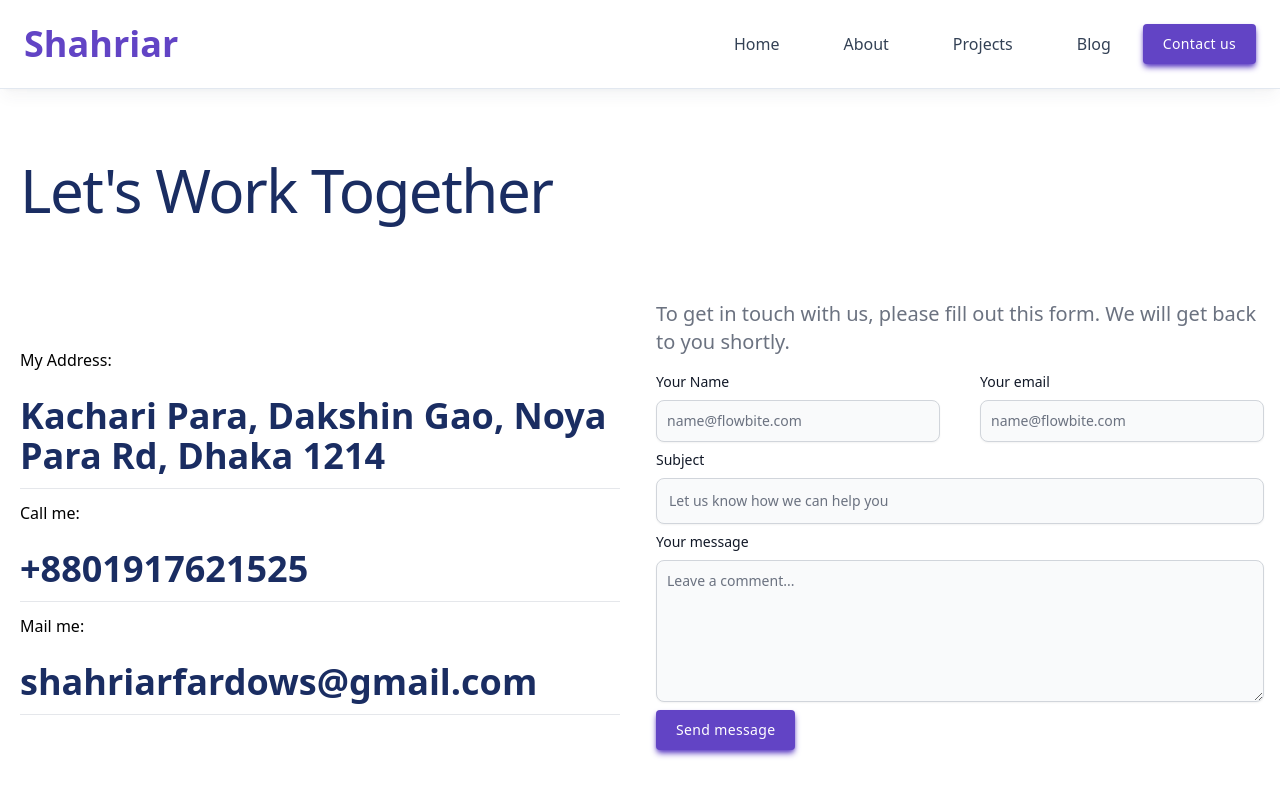
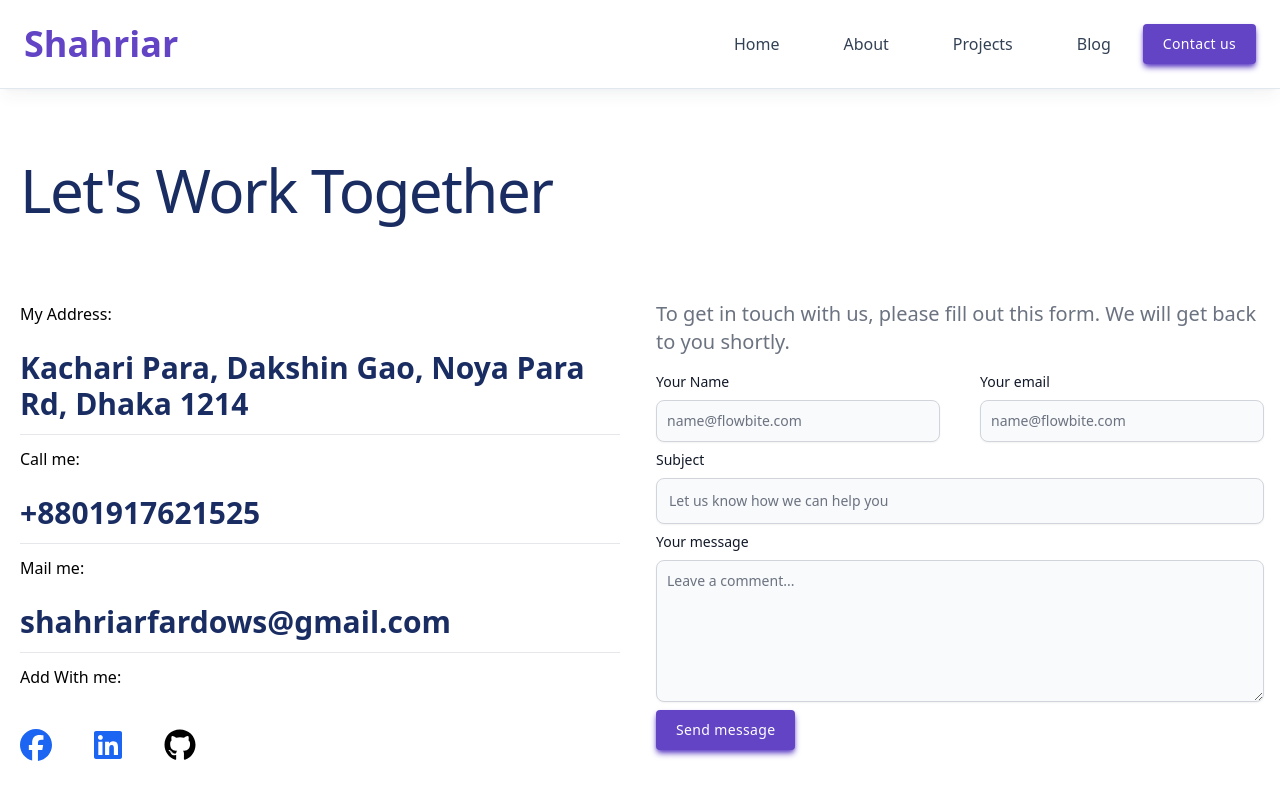
Before and after one commit to Shahriar-Fardows/Shahriar, a React (Vite) app: page /contact in a window 1280 px wide. Shown: the top 800 px of the page. Built offline with nearby package versions, Linux system fonts and the light colour scheme; a web font is replaced by a local one.

Commit message:
site map and robots file add

```diff
--- a/src/Components/Contact/Info.jsx
+++ b/src/Components/Contact/Info.jsx
@@ -1,3 +1,5 @@
+import { FaFacebook, FaGithub, FaLinkedin } from "react-icons/fa6";
+import { Link } from "react-router-dom";
 
 const Info = () => {
     return (
@@ -8,20 +10,49 @@ const Info = () => {
                     <div className="py-10">
                         <div className="px-5">
                             <h5 className="pt-3">My Address:</h5><br />
-                            <h3 className="pb-3 text-lemon-20 font-bold font-play text-2xl md:text-3xl lg:text-4xl">
-                            Kachari Para, Dakshin Gao, Noya Para Rd, Dhaka 1214
+                            <h3 className="pb-3 text-lemon-20 font-bold font-play text-2xl md:text-3xl ">
+                                Kachari Para, Dakshin Gao, Noya Para Rd, Dhaka 1214
                             </h3>
                             <hr />
                             <h5 className="pt-3">Call me:</h5><br />
-                            <h3 className="pb-3 text-lemon-20 font-bold font-play text-2xl md:text-3xl lg:text-4xl">
+                            <h3 className="pb-3 text-lemon-20 font-bold font-play text-2xl md:text-3xl ">
                                 +8801917621525
                             </h3>
                             <hr />
                             <h5 className="pt-3">Mail me:</h5><br />
-                            <h3 className="pb-3 text-lemon-20 font-bold font-play text-2xl md:text-3xl lg:text-4xl">
+                            <h3 className="pb-3 text-lemon-20 font-bold font-play text-2xl md:text-3xl ">
                                 <span>shahriarfardows@gmail.com</span>
                             </h3>
                             <hr />
+                            <h5 className="pt-3">Add With me:</h5><br />
+                            <div className="flex mt-4 gap-10">
+                                <Link
+                                    to="https://www.facebook.com/profile.php?id=100085970036969"
+                                    className="text-blue-600 hover:text-gray-600 dark:text-gray-400 dark:hover:text-gray-200"
+                                    target='_blank'
+                                >
+                                    <span className="sr-only">Facebook</span>
+                                    <FaFacebook className="w-8 h-8" />
+                                </Link>
+                                <Link
+                                    to="https://www.linkedin.com/in/shahriar-fardows/ "
+                                    className="text-blue-600 hover:text-gray-600 dark:text-gray-400 dark:hover:text-gray-200"
+                                    target='_blank'
+                                >
+                                    <span className="sr-only">Linkedin</span>
+                                    <FaLinkedin className="w-8 h-8" />
+                                </Link>
+                                <Link
+                                    to="https://github.com/Shahriar-Fardows"
+                                    className="text-black hover:text-gray-600 dark:text-gray-400 dark:hover:text-gray-200"
+                                    target='_blank'
+                                >
+                                    <span className="sr-only">Git Hub</span>
+                                    <FaGithub className="w-8 h-8" />
+                                </Link>
+
+
+                            </div>
                         </div>
                     </div>
                     <section className="bg-white dark:bg-gray-900">
```
